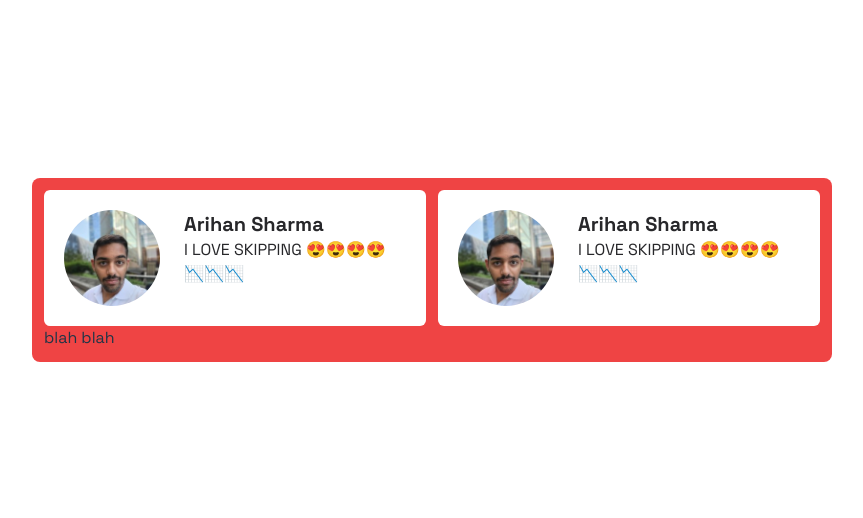
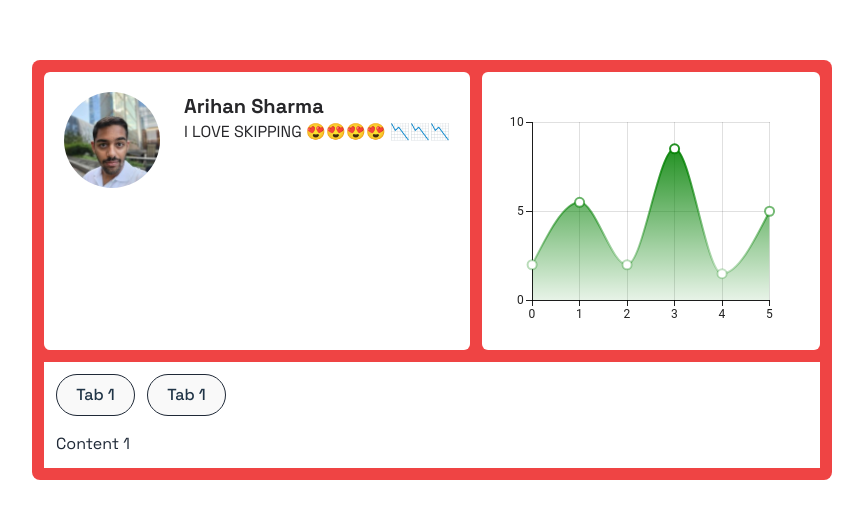
Before and after one commit to Arihan10/JamHacks-8, a React (Vite) app in the folder frontend/: page /profile in a window 1280 px wide. Shown: the part 130-648 px from the top of the page, without its empty margins (208-1071 px from the left). Built offline with nearby package versions, Linux system fonts and the light colour scheme.

Commit message:
update ui components

```diff
--- a/frontend/package.json
+++ b/frontend/package.json
@@ -10,6 +10,12 @@
     "preview": "vite preview"
   },
   "dependencies": {
+    "@emotion/react": "^11.11.4",
+    "@emotion/styled": "^11.11.5",
+    "@headlessui/react": "^2.0.4",
+    "@headlessui/tailwindcss": "^0.2.1",
+    "@mui/material": "^5.15.19",
+    "@mui/x-charts": "^7.6.2",
     "react": "^18.2.0",
     "react-dom": "^18.2.0",
     "react-router-dom": "^6.23.1"
--- a/frontend/src/routes/StudentProfile.jsx
+++ b/frontend/src/routes/StudentProfile.jsx
@@ -2,17 +2,65 @@ import { useState } from 'react'
 import reactLogo from '../assets/react.svg'
 import viteLogo from '/vite.svg'
 import pfp from '/pfp.jpg'
+import { LineChart, ScatterChart} from '@mui/x-charts';
+import { useDrawingArea } from '@mui/x-charts';
 
 function StudentPreview()
 {
   return (
     <div className="flex-grow bg-white p-5 rounded-md flex flex-row">
-      <img src={pfp} className="rounded-full w-[6rem] mr-6"></img>
+      <img src={pfp} className="rounded-full w-[6rem] h-[6rem] mr-6"></img>
       <div className='text-zinc-800'>
         <h2 className="font-[900] text-xl">Arihan Sharma</h2>
         <p>I LOVE SKIPPING 😍😍😍😍 📉📉📉</p>
       </div>
     </div>
+  )
+}
+
+function PerfGraph()
+{
+  return (
+    <div className="flex-grow bg-white rounded-md">
+      <LineChart
+        series={[
+          {
+            data: [2, 5.5, 2, 8.5, 1.5, 5],
+            area: true,
+          },
+        ]}
+        yAxis={[{
+          colorMap: {
+            type: 'continuous',
+            min: -1,
+            max: 10,
+            color: ['transparent', 'green'],
+          }
+        }]}
+        grid={{ vertical: true, horizontal: true }}
+      >
+      </LineChart>
+    </div>
+  )
+}
+
+import { Tab, TabGroup, TabList, TabPanel, TabPanels } from '@headlessui/react'
+import { blue } from '@mui/material/colors';
+
+function Example()
+{
+  return (
+    <TabGroup className="p-3 space-y-4">
+      <TabList className="space-x-3">
+          <Tab className="rounded-full py-2 border-gray-800">Tab 1</Tab>
+          <Tab className="rounded-full py-2 border-gray-800">Tab 1</Tab>
+      </TabList>
+      <TabPanels className="text-gray-800">
+        <TabPanel>Content 1</TabPanel>
+        <TabPanel>Content 2</TabPanel>
+        <TabPanel>Content 3</TabPanel>
+      </TabPanels>
+    </TabGroup>
   )
 }
 
@@ -50,13 +98,15 @@ function StudentProfile()
 
   return (
     <div className="w-screen flex flex-row justify-center">
-        <div className="w-[50rem] bg-red-500 font-sgt p-3 rounded-lg">
+        <div className="w-[50rem] bg-red-500 font-sgt p-3 rounded-lg space-y-3">
           {/* TOP */}
           <div className="w-full flex flex-row gap-3">
             <StudentPreview/>
-            <StudentPreview/>
+            <PerfGraph/>
           </div>
-            <p>blah blah</p>
+          <div className="w-full  bg-white">
+            <Example/>
+          </div>
         </div>
     </div>
   )
--- a/frontend/tailwind.config.js
+++ b/frontend/tailwind.config.js
@@ -11,5 +11,7 @@ export default {
       }
     },
   },
-  plugins: [],
+  plugins: [
+    require('@headlessui/tailwindcss')
+  ],
 }
```
Also changed, not shown: 1 other file (tests, documents, lock files or other folders).
